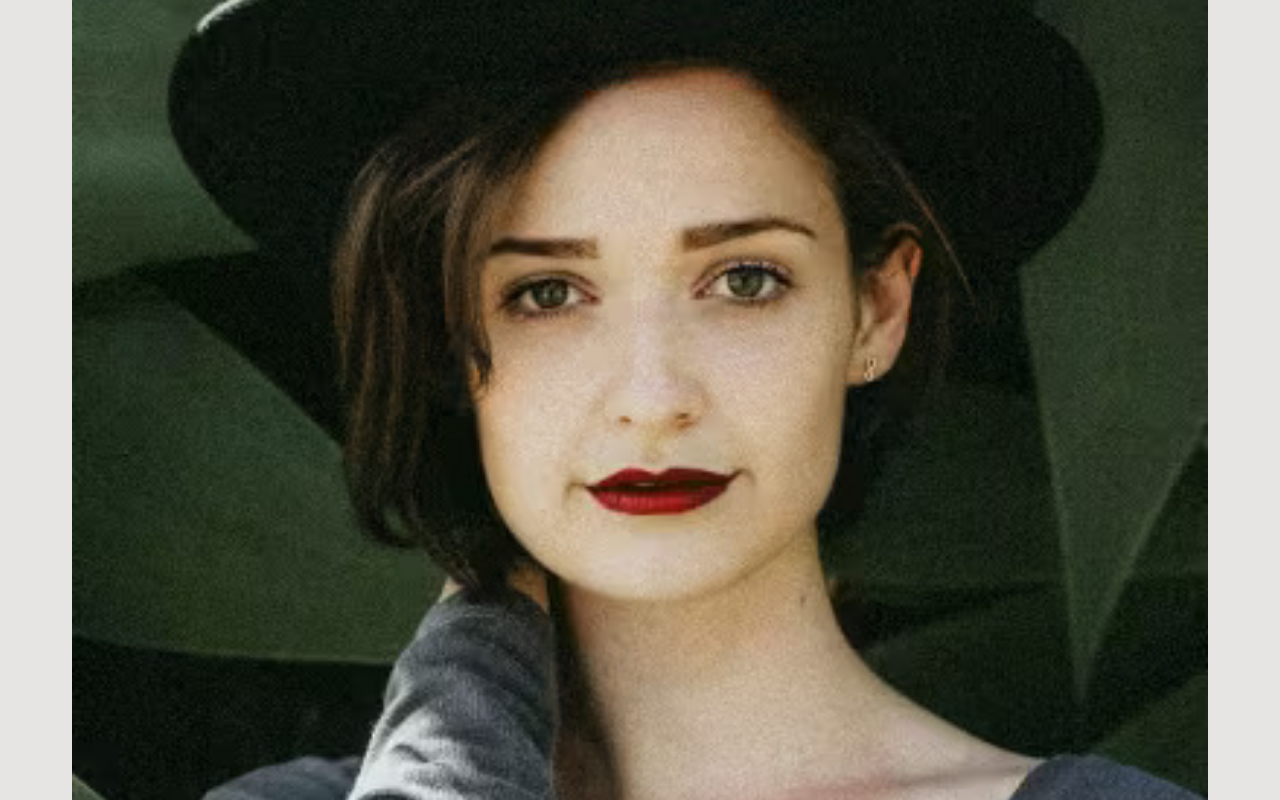
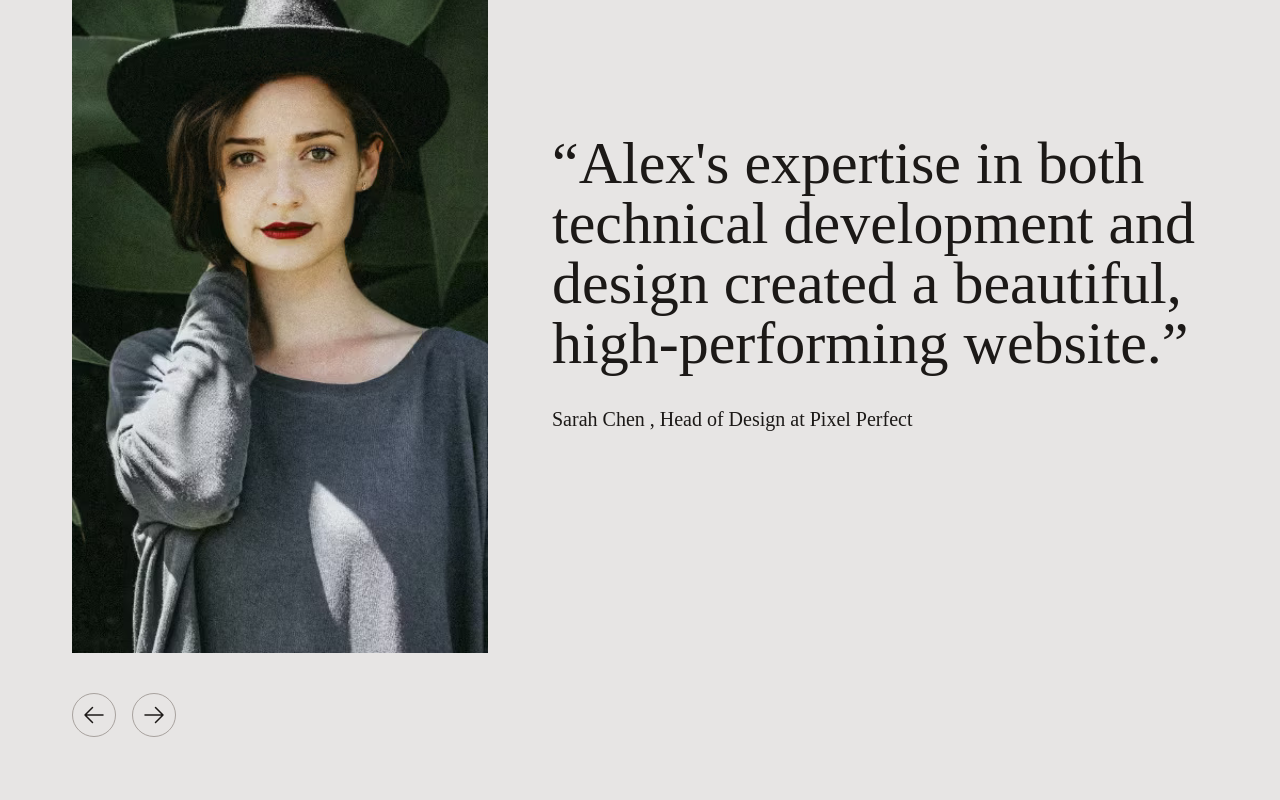
Before and after one commit to LOSTBOY-IS-DED/Subh.rs, a Next.js app in the folder starter-template/: page / in a window 1280 px wide. Shown: the part 3300-4100 px from the top of the page. Built offline with nearby package versions, Linux system fonts and the light colour scheme.

Commit message:
done with animated testimonials

```diff
--- a/starter-template/src/sections/Testimonials.tsx
+++ b/starter-template/src/sections/Testimonials.tsx
@@ -42,7 +42,7 @@
 
   return (
     <section className="section">
-      <h2 className="text-4xl flex flex-col overflow-hidden">
+      <h2 className="text-4xl md:text-7xl lg:text-8xl flex flex-col overflow-hidden">
         <span className="whitespace-nowrap">
           Some Nice words form my Clients
         </span>
@@ -55,8 +55,8 @@
         <div className="mt-20">
           {testimonials.map(
             ({ name, company, role, image, quote, imagePositionY } , index) => index === testimonialIndex && (
-              <div key={name}>
-                <div className="aspect-square">
+              <div key={name} className="grid md:grid-cols-5 md:gap-8 lg:gap-16 md:items-center">
+                <div className="aspect-square md:aspect-[9/16] md:col-span-2">
                   <Image
                     src={image}
                     alt={name}
@@ -66,15 +66,15 @@
                     }}
                   />
                 </div>{" "}
-                <div>
-                  <blockquote>
-                    <div className="text-3xl mt-8">
+                <div className="md:col-span-3">
+                  <blockquote >
+                    <div className="text-3xl md:text-5xl lg:text-6xl mt-8 md:mt-0">
                       <span>&ldquo;</span>
                       <span>{quote}</span>
                       <span>&rdquo;</span>
                     </div>
 
-                    <cite className="mt-4 not-italic block">
+                    <cite className="mt-4 md:mt-8 md:text-lg not-italic block lg:text-xl">
                       {name} , {role} at {company}
                     </cite>
                   </blockquote>
@@ -83,7 +83,7 @@
             )
           )}
         </div>
-        <div className="flex gap-4 mt-6">
+        <div className="flex gap-4 mt-6 lg:mt-10">
           <button className="border border-stone-400 size-11 inline-flex items-center justify-center rounded-full">
             <svg
               xmlns="http://www.w3.org/2000/svg"
```
